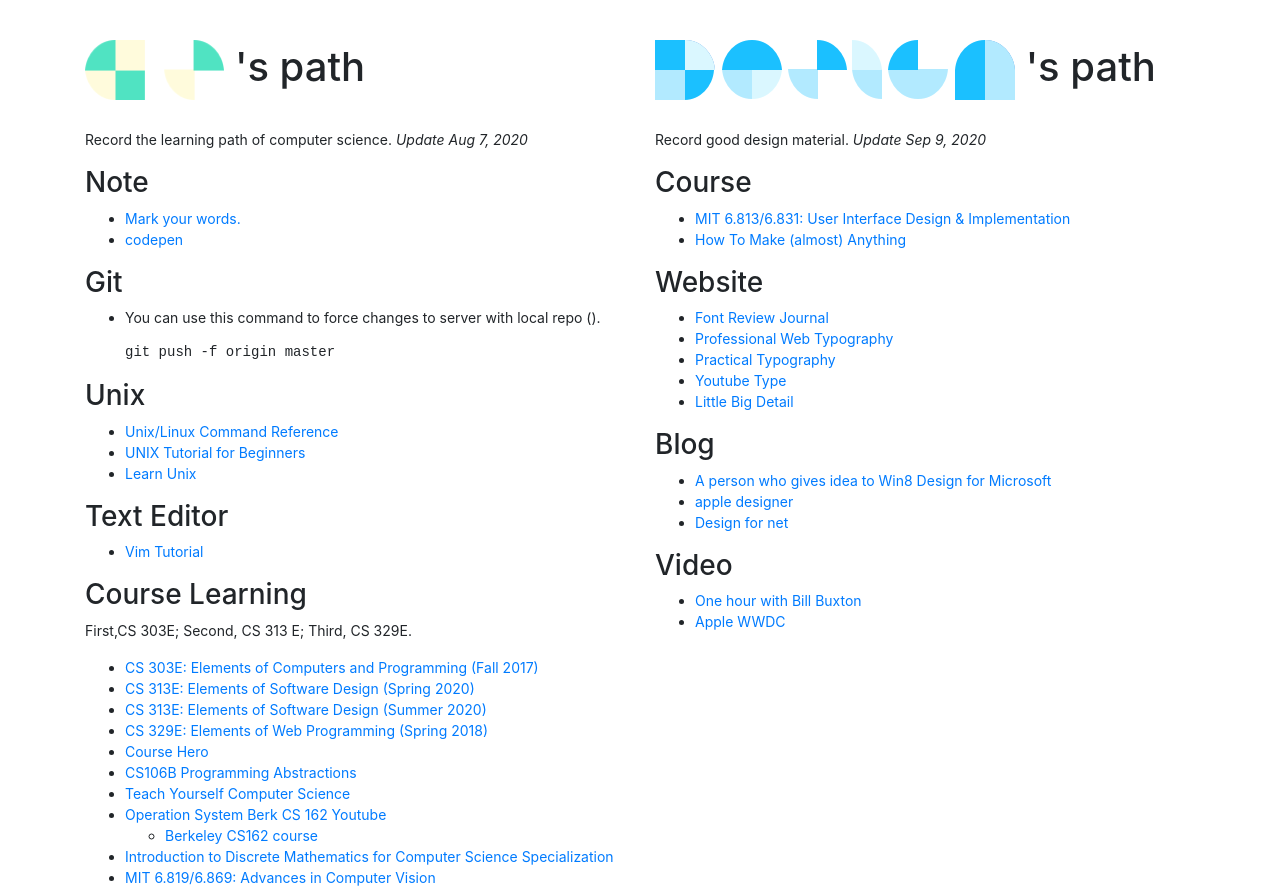
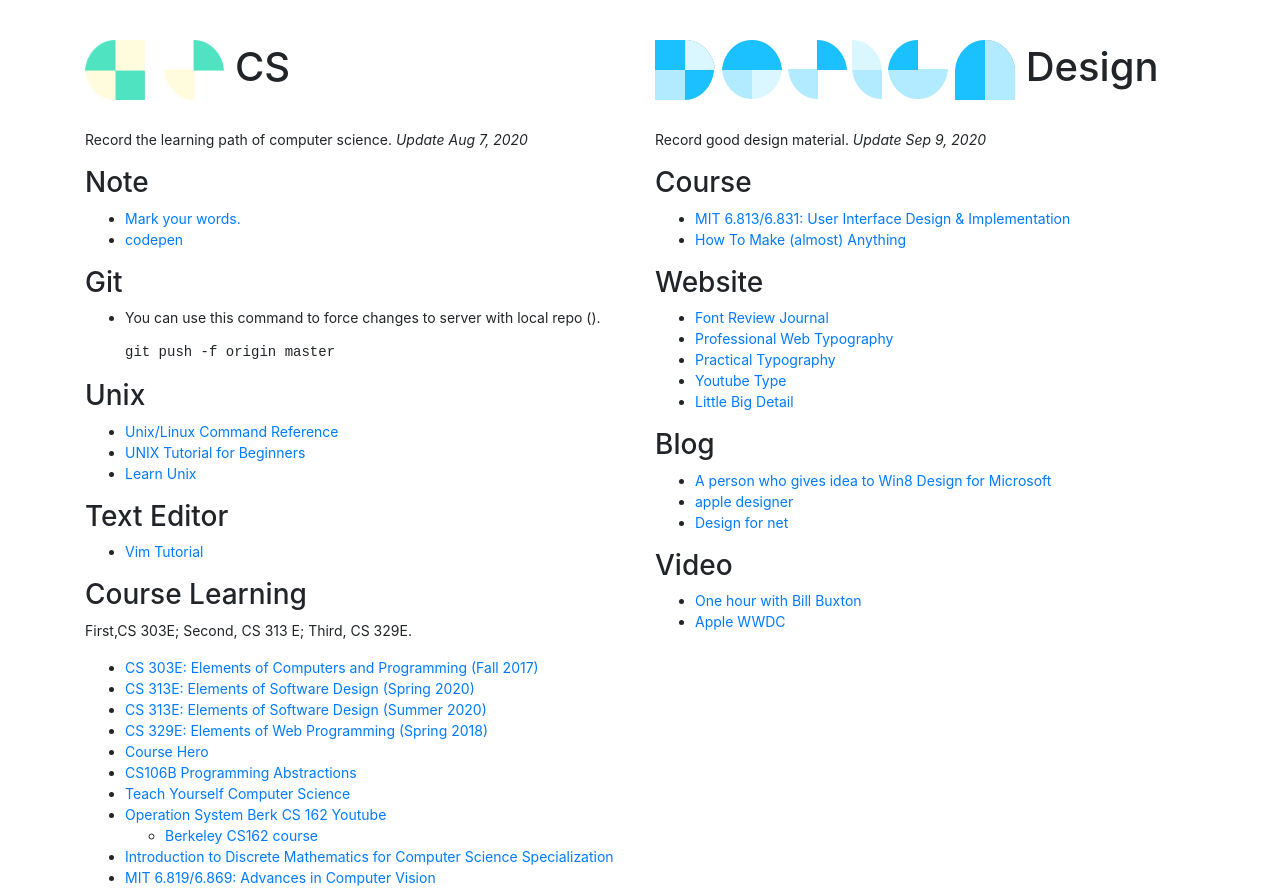
Before and after one commit to beforux/cs, a plain HTML site: page index.html in a window 1280 px wide. Shown: the top 891 px of the page. Drawn offline with nearby package versions, Linux system fonts and the light colour scheme.

Commit message:
Update index.html

```diff
--- a/index.html
+++ b/index.html
@@ -23,7 +23,7 @@
   <div class="row">
     <div class="col-sm">
 
-    	<h1> <img src="cs.png" style="height: 60px;"> 's path</h1>
+    	<h1> <img src="cs.png" style="height: 60px;"> CS</h1>
     	<br>
  	<p>Record the learning path of computer science. <em>Update Aug 7, 2020</em></p>
 	    <h3>Note</h3>
@@ -92,7 +92,7 @@
     </div>
     <div class="col-sm">
 
-    	<h1> <img src="design.png" style="height: 60px;"> 's path</h1>
+    	<h1> <img src="design.png" style="height: 60px;"> Design</h1>
     	<br>
  	<p>Record good design material. <em>Update Sep 9, 2020</em></p>
 
```
